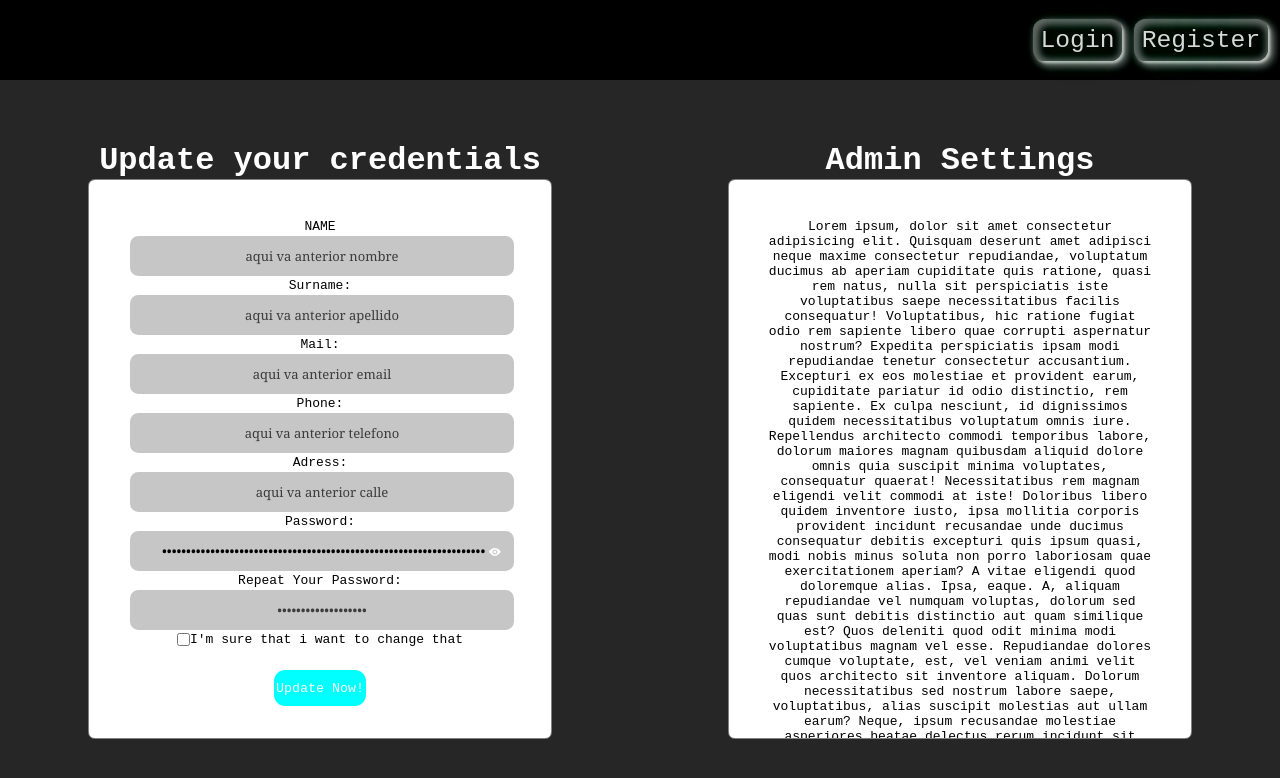
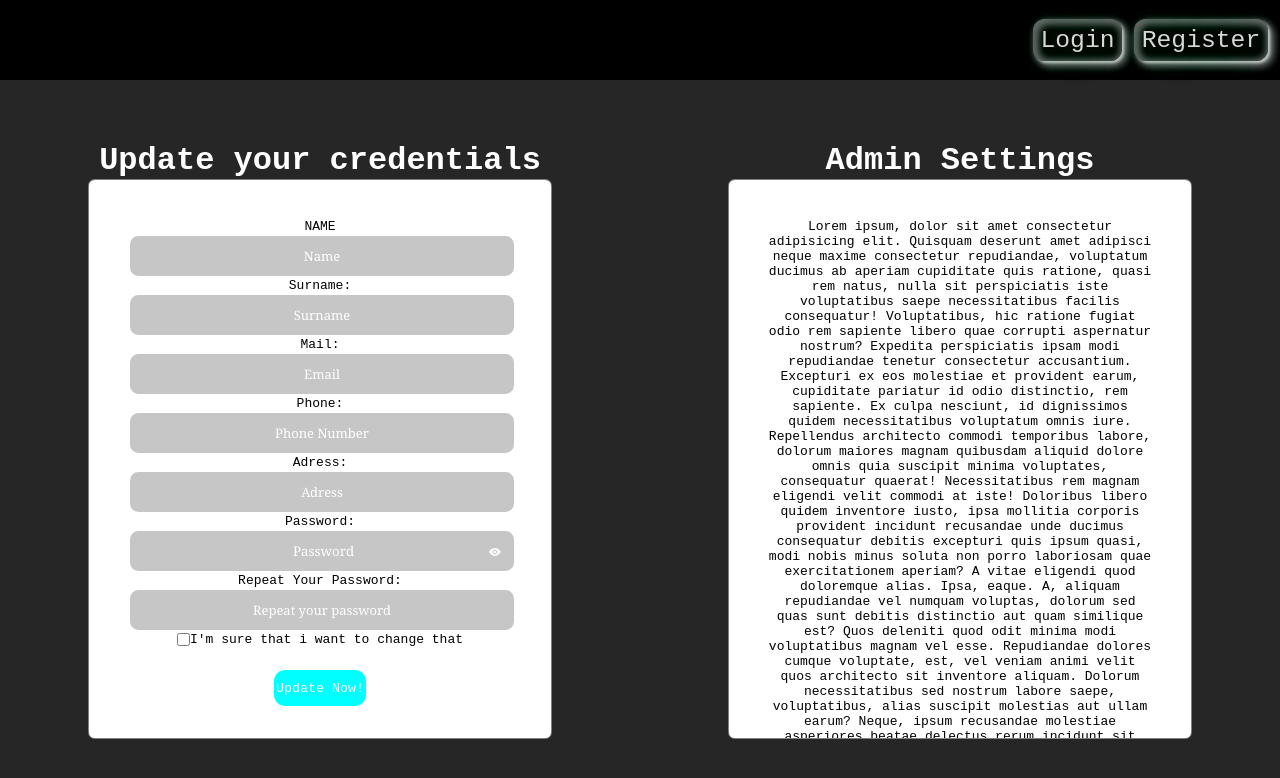
Before and after one commit to Coquixo/React-Group-Project, a React (Create React App) app: page /userSettings in a window 1280 px wide. Shown: the top 778 px of the page. Built offline with nearby package versions, Linux system fonts and the light colour scheme.

Commit message:
now we can see credentials on update user settings

```diff
--- a/src/containers/User/UserSettings/userSettings.jsx
+++ b/src/containers/User/UserSettings/userSettings.jsx
@@ -5,18 +5,21 @@ import "./userSettings.scss";
 import EyeIcon from "../../../components/icons/EyeIcon";
 import EyeSlashIcon from "../../../components/icons/EyeSlashIcon";
 import "./userSettings.scss"
+import { useSelector } from "react-redux";
+import { userData } from "../userSlice";
+const UserSettings = () => {
 
-const UserSettings = () => {
+  const userReduxCredentials = useSelector(userData);
   //Hooks
   const [user, setUser] = useState({
-    name: "aqui va anterior nombre",
-    surname: "aqui va anterior apellido",
-    email: "aqui va anterior email",
-    age: "aqui va anterior edad",
-    phone: "aqui va anterior telefono",
-    adress: "aqui va anterior calle",
-    password: "Aqui no tiene que ir nada, no deberian te deberia de traer la contraseña",
-    password2: "Lo mismo que arriba",
+    name: userReduxCredentials?.credentials?.name,
+    surname: userReduxCredentials?.credentials?.surname,
+    email: userReduxCredentials?.credentials?.email,
+    age: userReduxCredentials?.credentials?.age,
+    phone: userReduxCredentials?.credentials?.phone,
+    address: userReduxCredentials?.credentials?.address,
+    password: "",
+    password2: "",
   });
 
   const [userError, setUserError] = useState({
@@ -29,6 +32,8 @@ const UserSettings = () => {
     passwordError: "",
     password2Error: "",
   });
+
+  console.log(userReduxCredentials)
 
   const [disabled, setDisabled] = useState(true);
   const [acceptedTerms, setAcceptedTerms] = useState(false);
@@ -129,7 +134,7 @@ const UserSettings = () => {
             type="text"
             name="adress"
             className="updateInputs"
-            value={user.adress}
+            value={user.address}
             placeholder="Adress"
             onChange={inputHandler}
             onInput={(e) =>
```
Also changed, not shown: src/containers/User/Login/Login.jsx (+0 -14 lines).
